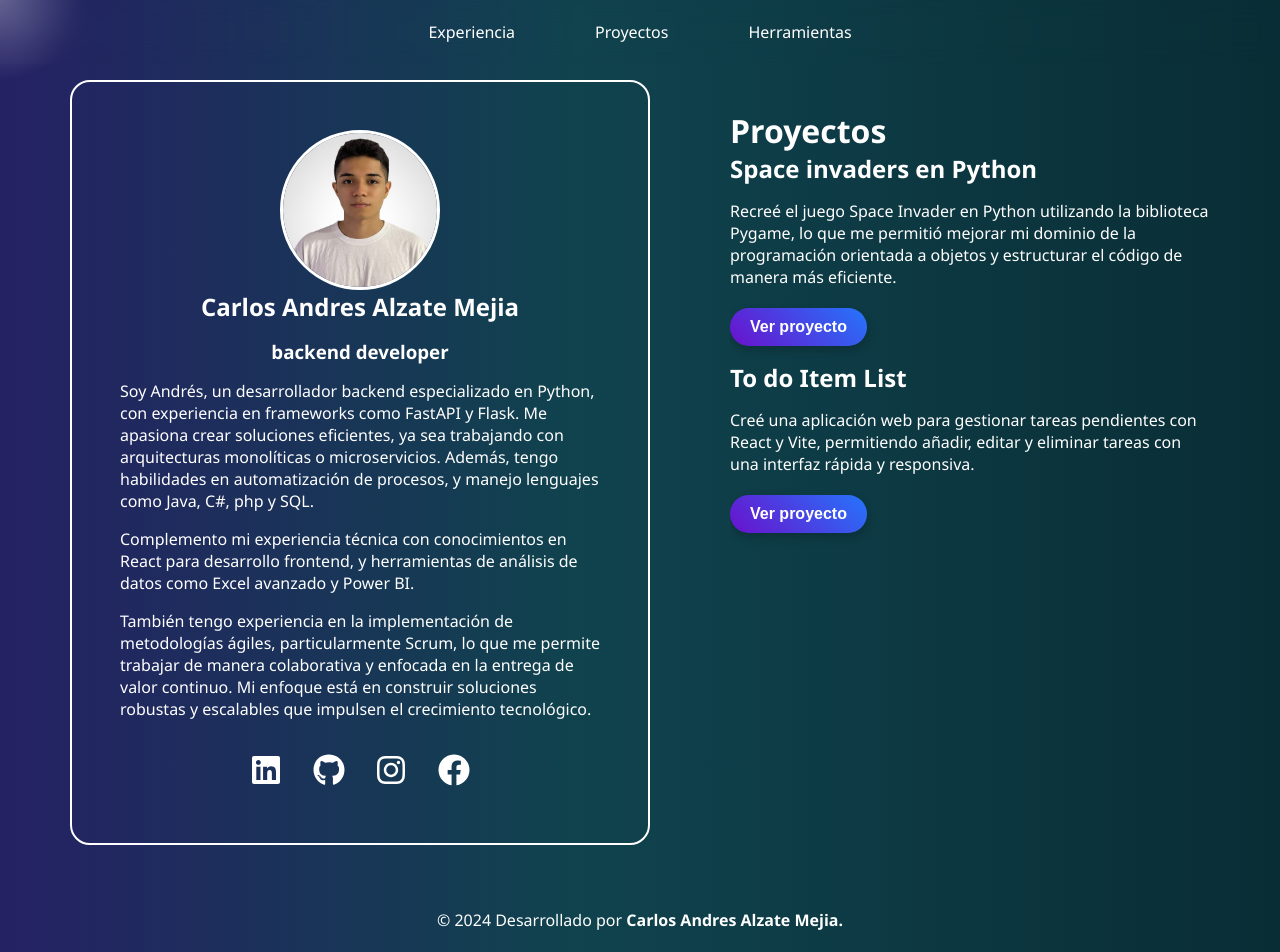
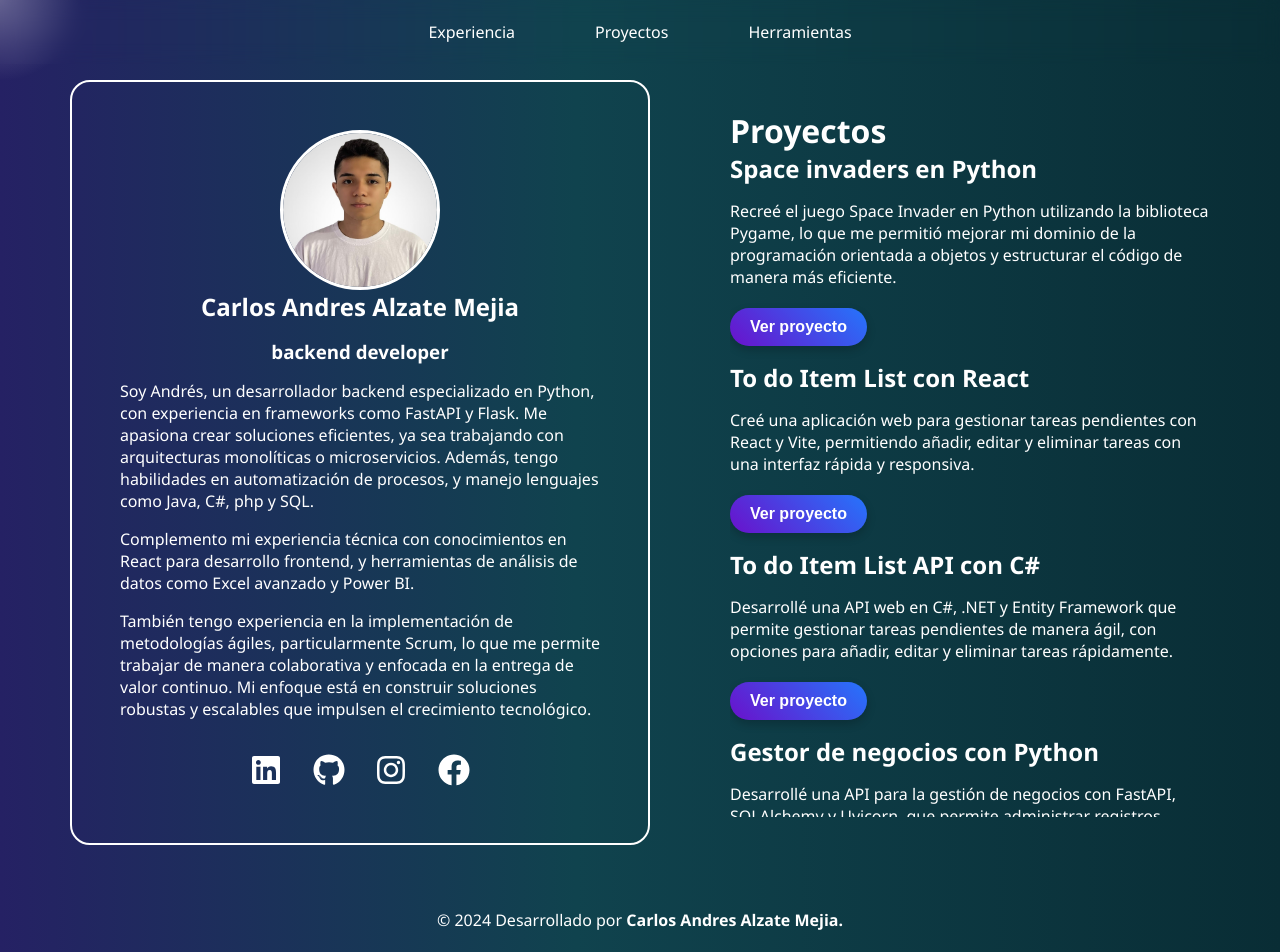
Before and after one commit to CarlosAlzate2003/Portafolio, a React (Vite) app: page /proyectos in a window 1280 px wide. Shown: the top 952 px of the page. Built offline with nearby package versions, Linux system fonts and the light colour scheme.

Commit message:
add projects: todo list c# and business python

```diff
--- a/src/pages/Projects.jsx
+++ b/src/pages/Projects.jsx
@@ -20,7 +20,7 @@ const Projects = () => {
           </a>
         </li>
         <li>
-          <h2>To do Item List</h2>
+          <h2>To do Item List con React</h2>
           <p>
             Creé una aplicación web para gestionar tareas pendientes con React y
             Vite, permitiendo añadir, editar y eliminar tareas con una interfaz
@@ -33,6 +33,34 @@ const Projects = () => {
             Ver proyecto
           </a>
         </li>
+        <li>
+          <h2>To do Item List API con C# </h2>
+          <p>
+            Desarrollé una API web en C#, .NET y Entity Framework que permite
+            gestionar tareas pendientes de manera ágil, con opciones para
+            añadir, editar y eliminar tareas rápidamente.
+          </p>
+          <a
+            href="https://github.com/CarlosAlzate2003/task-list-C-"
+            target="_blank"
+          >
+            Ver proyecto
+          </a>
+        </li>
+        <li>
+          <h2>Gestor de negocios con Python</h2>
+          <p>
+            Desarrollé una API para la gestión de negocios con FastAPI,
+            SQLAlchemy y Uvicorn, que permite administrar registros históricos y
+            genera informes en Excel de forma eficiente.
+          </p>
+          <a
+            href="https://github.com/CarlosAlzate2003/GestorNegocio_Python"
+            target="_blank"
+          >
+            Ver proyecto
+          </a>
+        </li>
       </ul>
     </div>
   )
```
